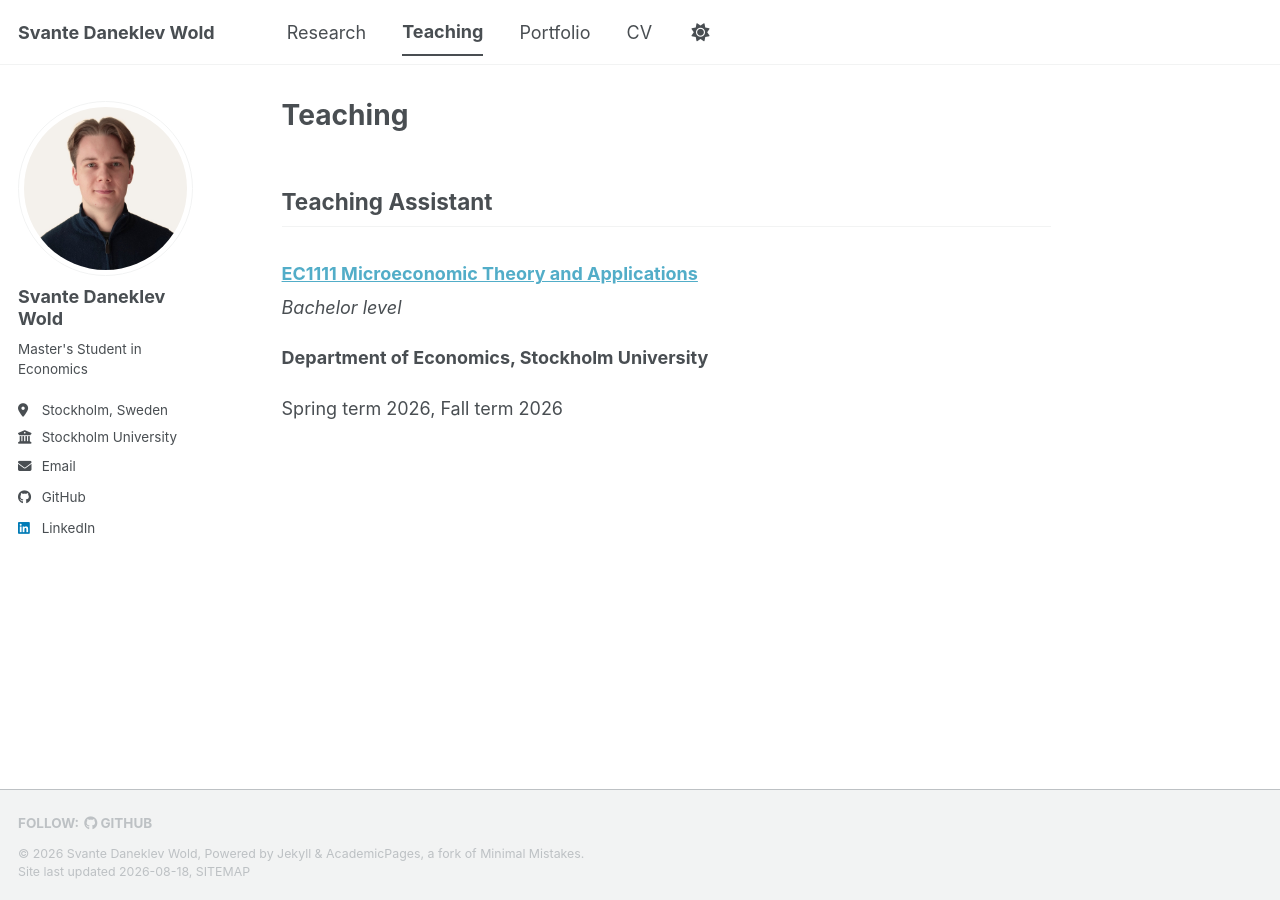
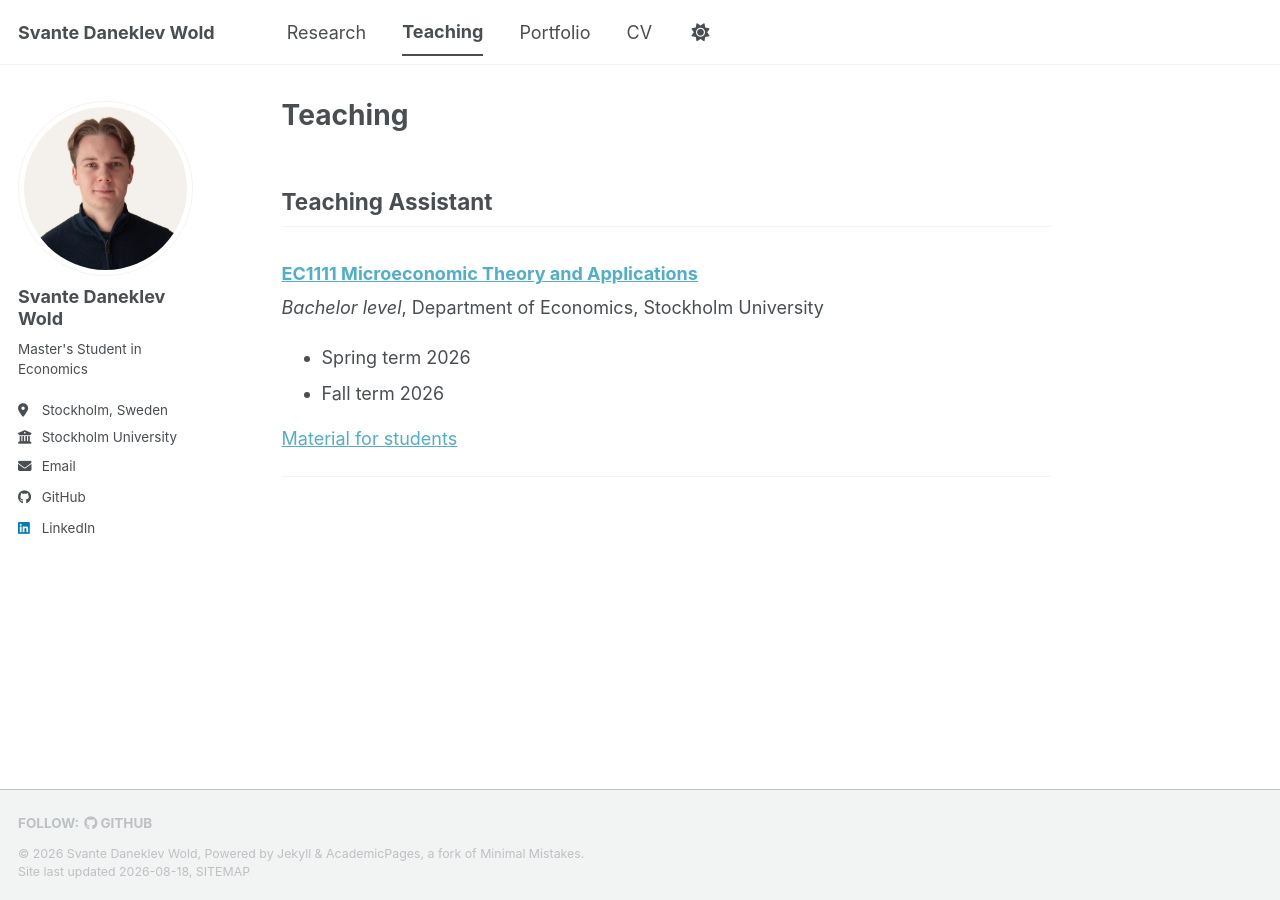
Before and after one commit to svantewold/svantewold.github.io, a Jekyll site: the page built from _pages/teaching.md, in a window 1280 px wide. Built offline with Jekyll 4.4.1, drawn with Linux system fonts in a browser that asks for light colours; a style sheet for code colours, icons or effects is not loaded.

Commit message:
Change content and formatting

```diff
--- a/_pages/teaching.md
+++ b/_pages/teaching.md
@@ -8,8 +8,11 @@ author_profile: true
 
 ### [EC1111 Microeconomic Theory and Applications](https://www.su.se/english/education/course-catalogue/ec/ec1111)
 
-*Bachelor level*
+*Bachelor level*, Department of Economics, Stockholm University
 
-**Department of Economics, Stockholm University**
+- Spring term 2026
+- Fall term 2026
 
-Spring term 2026, Fall term 2026
+[Material for students](https://svantewold.github.io/undervisning)
+
+---
```
